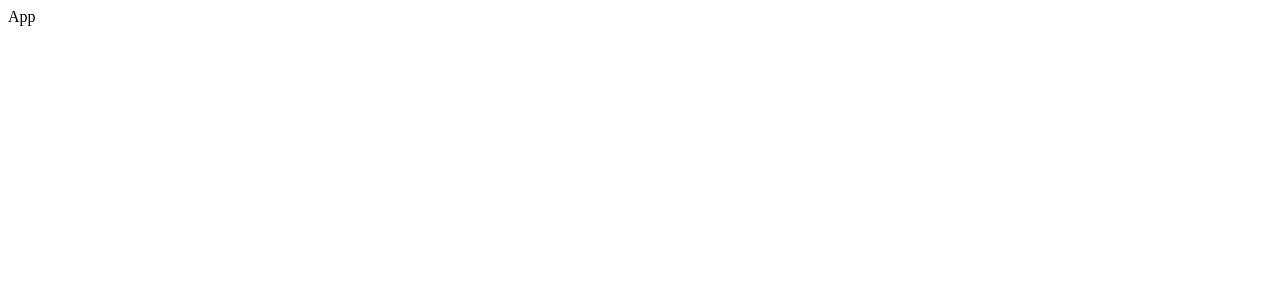
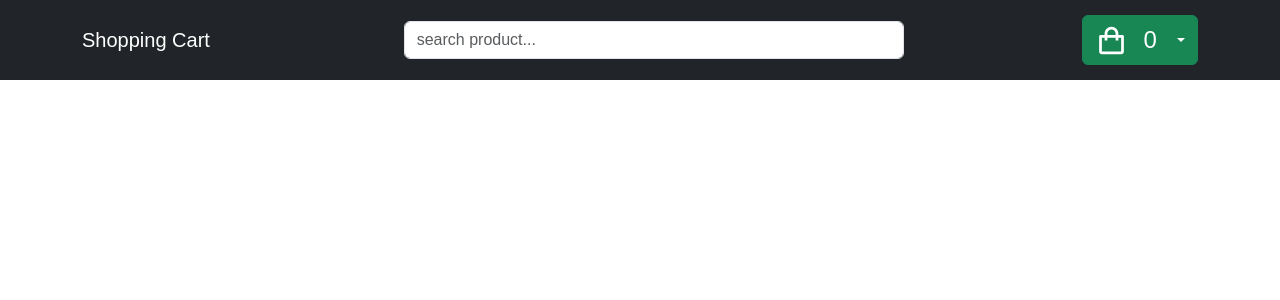
Before and after one commit to prudv13/contextapi-useReducer, a React (Vite) app: page / in a window 1280 px wide. Shown: the top 300 px of the page. Built offline with nearby package versions, Linux system fonts and the light colour scheme.

Commit message:
built header component

```diff
--- a/package.json
+++ b/package.json
@@ -12,7 +12,8 @@
     "bootstrap": "^5.3.2",
     "react": "^18.2.0",
     "react-bootstrap": "^2.8.0",
-    "react-dom": "^18.2.0"
+    "react-dom": "^18.2.0",
+    "react-icons": "^4.11.0"
   },
   "devDependencies": {
     "@types/react": "^18.0.17",
--- a/src/App.jsx
+++ b/src/App.jsx
@@ -1,8 +1,11 @@
 import React from 'react'
+import Header from './components/Header';
 
 const App = () => {
   return (
-    <div>App</div>
+    <div>
+      <Header />
+    </div>
   )
 }
 
--- a/src/components/Header.jsx
+++ b/src/components/Header.jsx
@@ -1,8 +1,35 @@
 import React from 'react'
+import { Container, Dropdown, FormControl, Nav, Navbar } from 'react-bootstrap';
+import {BiShoppingBag} from 'react-icons/bi';
 
 const Header = () => {
   return (
-    <div>Header</div>
+    <Navbar bg="dark" variant='dark' style={{height:80}}>
+        <Container>
+            <Navbar.Brand>
+                <a href='/'>Shopping Cart</a>
+            </Navbar.Brand>
+            <Navbar.Text className='search'>
+                <FormControl
+                    placeholder='search product...'
+                    style={{width:500}}
+                    className='m-auto'
+                />
+            </Navbar.Text>
+            <Nav>
+                <Dropdown align='end'>
+                    <Dropdown.Toggle variant="success" className='d-flex align-items-center gap-3'>
+                        <BiShoppingBag color='white' size={33} />
+                        <span className='bg-success fs-4'>0</span>
+                    </Dropdown.Toggle>
+
+                    <Dropdown.Menu style={{minWidth: 370}}>
+                        <span style={{padding: 10}}>Cart is Empty!</span>
+                    </Dropdown.Menu>
+                </Dropdown>
+            </Nav>
+        </Container>
+    </Navbar>
   )
 }
 
--- a/src/index.css
+++ b/src/index.css
@@ -0,0 +1,10 @@
+*{
+    font-family: sans-serif;
+    padding: 0;
+    margin: 0;
+}
+
+a {
+    text-decoration: none !important;
+    color: inherit !important;
+}
--- a/src/main.jsx
+++ b/src/main.jsx
@@ -2,6 +2,7 @@ import React from 'react'
 import ReactDOM from 'react-dom/client'
 import App from './App'
 import './index.css'
+import 'bootstrap/dist/css/bootstrap.min.css';
 
 ReactDOM.createRoot(document.getElementById('root')).render(
   <React.StrictMode>
```
Also changed, not shown: src/App.css (deleted), 1 other file (tests, documents, lock files or other folders).
